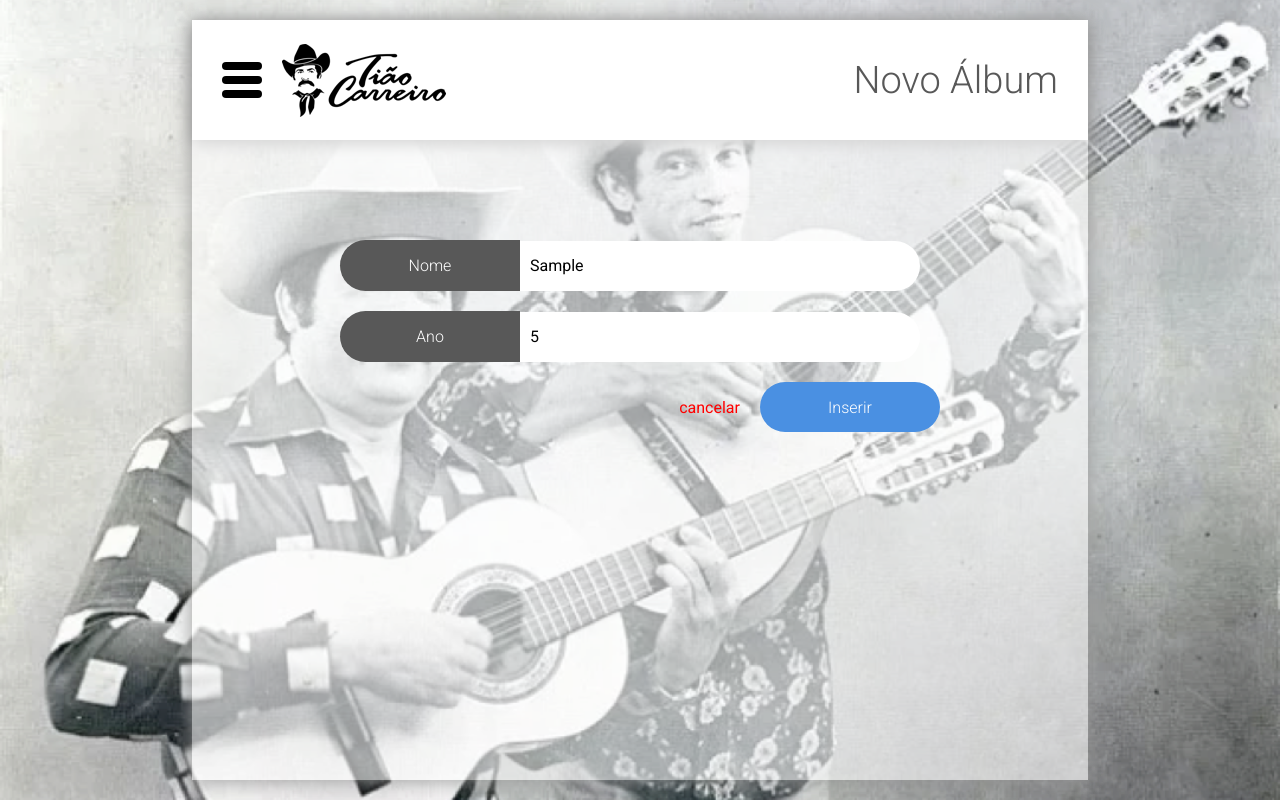
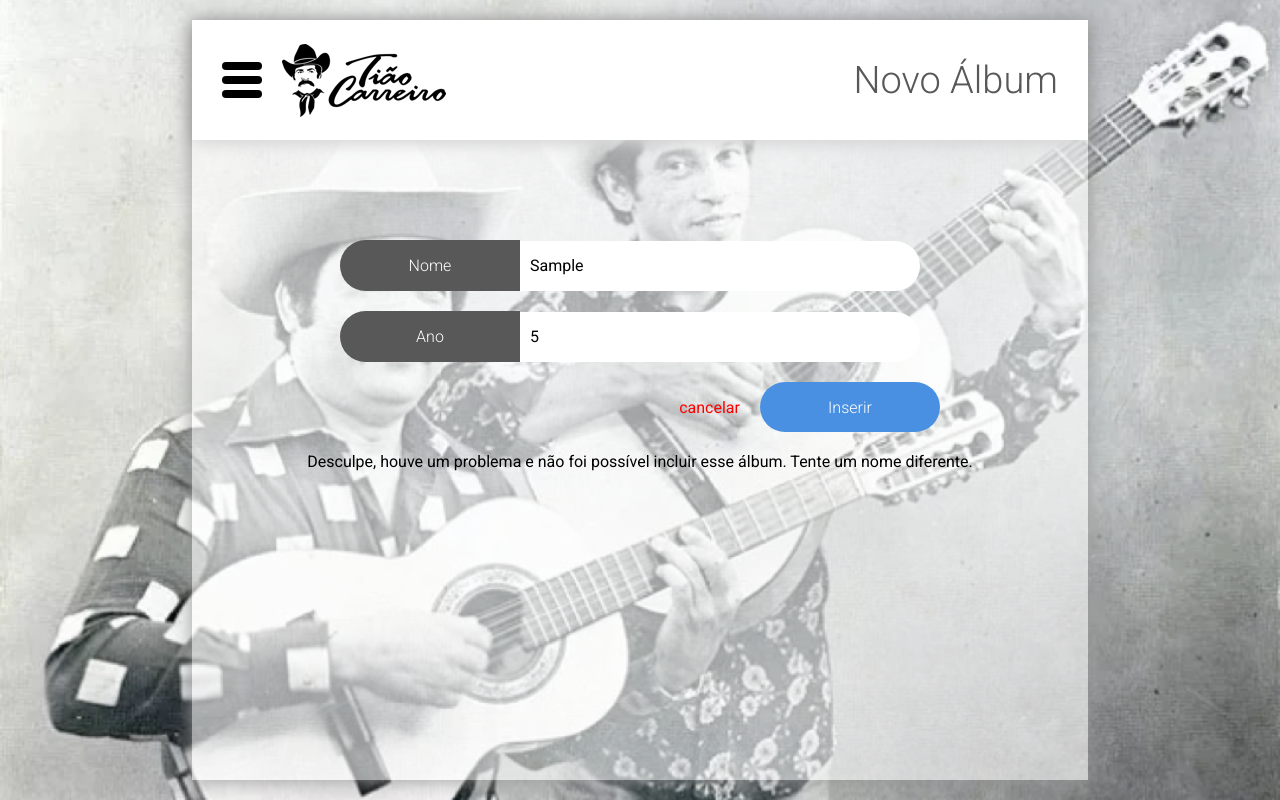
Before and after one commit to EricEOL/supliu-teste-frontend, a React (Create React App) app: page /createalbum in a window 1280 px wide. Both pictures are taken after typing "Sample", "5" into the empty fields and a click on the button "Inserir". Built offline with nearby package versions, Linux system fonts and the light colour scheme; no server answers.

Commit message:
Retornando dados pela searchbar

```diff
--- a/src/components/UI/albums/styles.css
+++ b/src/components/UI/albums/styles.css
@@ -41,6 +41,7 @@
 
 .remove-track {
   text-align: center;
+  cursor: pointer;
 }
 
 @keyframes appear {
--- a/src/components/UI/formButtons/index.jsx
+++ b/src/components/UI/formButtons/index.jsx
@@ -1,9 +1,10 @@
+import { Link } from 'react-router-dom';
 import './styles.css';
 
 function FormButtons({ onClick }) {
   return (
     <div className="form-buttons">
-      <a href="">cancelar</a>
+      <Link to="/updatealbums">cancelar</Link>
       <button onClick={onClick}>Inserir</button>
     </div>
   )
--- a/src/components/UI/searchbar/index.jsx
+++ b/src/components/UI/searchbar/index.jsx
@@ -1,12 +1,12 @@
 import "./styles.css";
 
-function SearchBar() {
+function SearchBar({ onChange, onClick }) {
   return (
     <div className="container-searchbar">
       <span>Digite uma palavra chave</span>
       <div className="search-bar">
-        <input type="text" />
-        <button>Procurar</button>
+        <input type="text" onChange={onChange} placeholder="Ex: gado"/>
+        <button onClick={onClick}>Procurar</button>
       </div>
     </div>
   )
--- a/src/pages/createAlbum/CreateAlbum.jsx
+++ b/src/pages/createAlbum/CreateAlbum.jsx
@@ -10,6 +10,7 @@ function CreateAlbum() {
 
   const [name, setName] = useState();
   const [year, setYear] = useState();
+  const [response, setResponse] = useState(null);
 
   function submit(event) {
     event.preventDefault();
@@ -25,10 +26,13 @@ function CreateAlbum() {
         headers: {
           "Authorization": "lopes.eric051@gmail.com"
         }
-      }).then(response => console.log(response));
+      }).then(response => {
+        response.status === 200 && setResponse("Novo álbum criado com sucesso");
+      }).catch(err => {
+        setResponse("Desculpe, houve um problema e não foi possível incluir esse álbum. Tente um nome diferente.");
+      });
     }
   }
-
 
   return (
     <Wrapper>
@@ -38,6 +42,7 @@ function CreateAlbum() {
           <Input name="Ano" type="number" placeholder="Ex: 2002" onChange={(event) => setYear(event.target.value)}/>
           <FormButtons />
         </form>
+        {response !== null && <p className="response">{response}</p>}
       </Window>
     </Wrapper>
   )
--- a/src/pages/createAlbum/styles.css
+++ b/src/pages/createAlbum/styles.css
@@ -9,3 +9,10 @@
   z-index: 2;
   padding-top: 100px;
 }
+
+.response {
+  position: relative;
+  width: 100%;
+  text-align: center;
+  z-index: 2;
+}
--- a/src/pages/createTrack/CreateTrack.jsx
+++ b/src/pages/createTrack/CreateTrack.jsx
@@ -12,6 +12,7 @@ function CreateTrack() {
   const [number, setNumber] = useState();
   const [title, setTitle] = useState();
   const [duration, setDuration] = useState();
+  const [response, setResponse] = useState(null);
 
   function submit(event) {
     event.preventDefault();
@@ -29,7 +30,11 @@ function CreateTrack() {
         headers: {
           "Authorization": "lopes.eric051@gmail.com"
         }
-      }).then(response => console.log(response));
+      })
+      .then(response => response.status === 200 && setResponse("Nova faixa criada com sucesso"))
+      .catch(err => {
+        setResponse("Desculpe, houve um problema e não foi possível incluir essa faixa. Tente um nome diferente.");
+      });
     }
   }
 
@@ -43,6 +48,7 @@ function CreateTrack() {
           <Input name="Duration" type="number" placeholder="Ex: Duração da música em segundos" onChange={(event) => setDuration(event.target.value)}/>
           <FormButtons />
         </form>
+        {response !== null && <p className="response">{response}</p>}
       </Window>
     </Wrapper>
   )
--- a/src/pages/createTrack/styles.css
+++ b/src/pages/createTrack/styles.css
@@ -9,3 +9,10 @@
   z-index: 2;
   padding-top: 100px;
 }
+
+.response {
+  position: relative;
+  width: 100%;
+  text-align: center;
+  z-index: 2;
+}
--- a/src/pages/home.jsx
+++ b/src/pages/home.jsx
@@ -8,13 +8,16 @@ import Albums from "../components/UI/albums";
 import Loading from "../components/UI/Loading";
 
 function Home() {
+  const [loading, setLoading] = useState(true);
+  const [screenReady, setScreenReady] = useState(false);
 
   const [albumsData, setAlbumsData] = useState([]);
-  const [screenReady, setScreenReady] = useState(false);
+  const [filteredAlbums, setFilteredAlbums] = useState([]);
+  const [keyword, setKeyword] = useState("");
 
   useEffect(() => {
     setTimeout(() => {
-      setScreenReady(true);
+      setLoading(false);
     }, 4000)
   })
 
@@ -25,15 +28,24 @@ function Home() {
       }
     }).then(result => {
       setAlbumsData(result.data);
+      setScreenReady(true);
     });
   },[]);
 
+  function searchAlbuns() {
+    axios.get(`https://tiao.supliu.com.br/api/album?keyword=${keyword}&limit=10&page=1`, {
+      headers: {
+        "Authorization": "lopes.eric051@gmail.com"
+      }
+    }).then(result => setFilteredAlbums(result.data.data));
+  }
+
   return (
     <Wrapper>
-      {screenReady === false && <Loading />}
+      {loading === true && <Loading />}
       <Window title="Discografia">
-        <SearchBar />
-        {screenReady && <Albums albuns={albumsData.data}/> }
+        <SearchBar onChange={(event) => setKeyword(event.target.value)} onClick={searchAlbuns}/>
+        {screenReady && <Albums albuns={filteredAlbums.length > 0 ? filteredAlbums : albumsData.data}/> }
       </Window>
     </Wrapper>
   )
```
Also changed, not shown: 1 other file (tests, documents, lock files or other folders).
